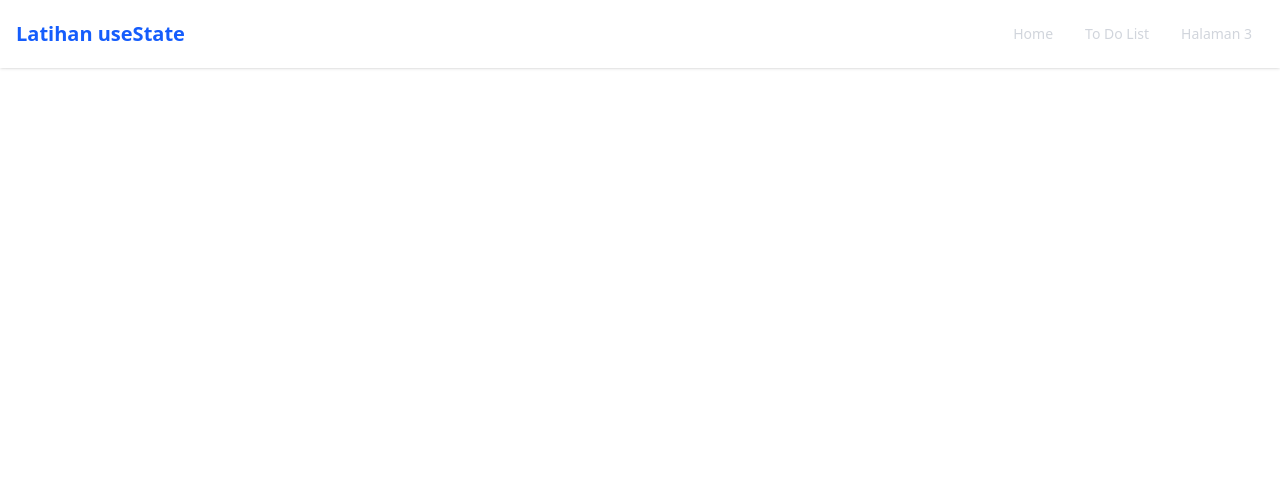
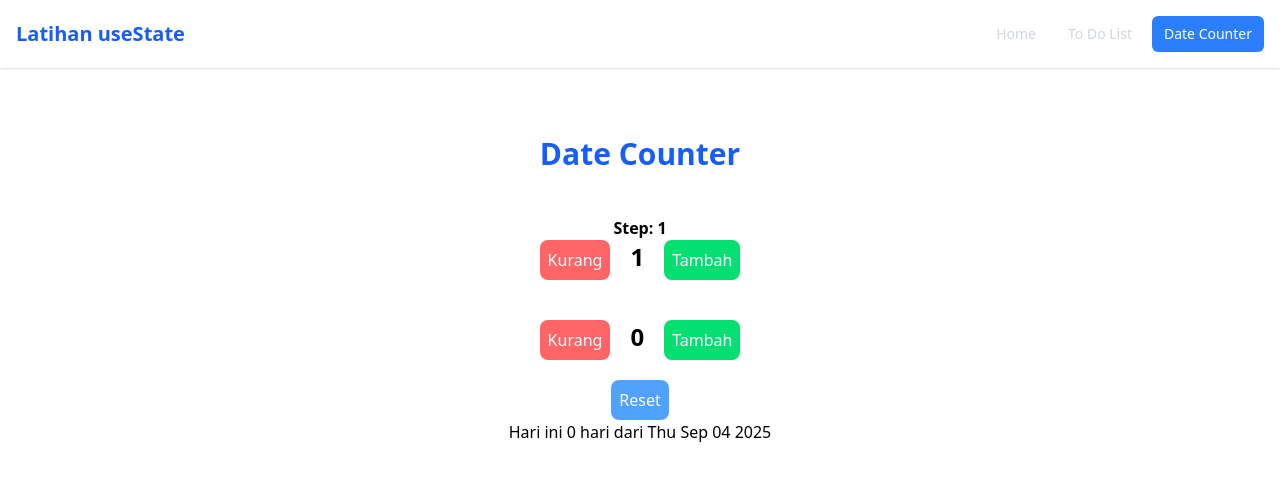
Before and after one commit to RezaPahlevi1/my-usestate-practice, a React (Vite) app: page /datecounter in a window 1280 px wide. Shown: the top 480 px of the page. Built offline with nearby package versions, Linux system fonts and the light colour scheme.

Commit message:
feat: add date counter

```diff
--- a/src/App.jsx
+++ b/src/App.jsx
@@ -3,6 +3,7 @@ import { Routes, Route } from "react-router-dom";
 import Home from "./pages/Home";
 import NavBar from "./components/navbar";
 import ToDoList from "./pages/ToDoList";
+import DateCounter from "./pages/DateCounter";
 
 function App() {
   return (
@@ -13,6 +14,7 @@ function App() {
           <Routes>
             <Route path="/" element={<Home />} />
             <Route path="/todolist" element={<ToDoList />} />
+            <Route path="/datecounter" element={<DateCounter />} />
           </Routes>
         </main>
       </div>
--- a/src/components/Navbar.jsx
+++ b/src/components/Navbar.jsx
@@ -19,8 +19,8 @@ function Navbar() {
           <NavLink to="/todolist" className={linkClass}>
             To Do List
           </NavLink>
-          <NavLink to="/halaman3" className={linkClass}>
-            Halaman 3
+          <NavLink to="/datecounter" className={linkClass}>
+            Date Counter
           </NavLink>
         </nav>
       </div>
--- /dev/null
+++ b/src/pages/DateCounter.jsx
@@ -0,0 +1,70 @@
+import React from "react";
+import { useState } from "react";
+
+function DateCounter() {
+  const [count, setCount] = useState(0);
+  const [step, setStep] = useState(1);
+
+  function handleAdd() {
+    setCount(count + step);
+  }
+  function handleMinus() {
+    setCount(count - step);
+  }
+  function handleStepAdd() {
+    setStep(step + 1);
+  }
+  function handleStepMinus() {
+    setStep(step - 1);
+  }
+
+  const date = new Date();
+  date.setDate(date.getDate() + count);
+  return (
+    <div className="w-full flex flex-col items-center justify-start min-h-scree py-10 ">
+      <h1 className="text-3xl font-bold text-blue-600 mb-6">Date Counter</h1>
+      <div className="p-5">
+        <p className="font-semibold">Step: {step}</p>
+        <button
+          className="bg-red-400 p-2 rounded-lg text-white mr-5 cursor-pointer"
+          onClick={handleStepMinus}
+        >
+          Kurang
+        </button>
+        <span className="text-2xl font-bold">{step}</span>
+        <button
+          className="bg-green-400 p-2 rounded-lg text-white ml-5 cursor-pointer"
+          onClick={handleStepAdd}
+        >
+          Tambah
+        </button>
+      </div>
+      <div className="p-5">
+        <button
+          className="bg-red-400 p-2 rounded-lg text-white mr-5 cursor-pointer"
+          onClick={handleMinus}
+        >
+          Kurang
+        </button>
+        <span className="text-2xl font-bold">{count}</span>
+        <button
+          className="bg-green-400 p-2 rounded-lg text-white ml-5 cursor-pointer"
+          onClick={handleAdd}
+        >
+          Tambah
+        </button>
+      </div>
+      <button
+        className="bg-blue-400 p-2 rounded-lg text-white cursor-pointer"
+        onClick={() => setCount(0)}
+      >
+        Reset
+      </button>
+      <span>
+        Hari ini {count} hari dari {date.toDateString()}
+      </span>
+    </div>
+  );
+}
+
+export default DateCounter;
--- a/src/pages/Home.jsx
+++ b/src/pages/Home.jsx
@@ -4,12 +4,16 @@ import { useState } from "react";
 function Home() {
   const [count, setCount] = useState(0);
   const [like, setLike] = useState(false);
+  const [text, setText] = useState(false);
   //test change
   function handleLike() {
     setLike(!like);
   }
   function handleClick() {
     setCount(count + 1);
+    if (count >= 100) {
+      setText(true);
+    }
   }
 
   return (
@@ -25,6 +29,11 @@ function Home() {
           Jumlah klik {count}. Angka ini adalah:{" "}
           {count % 2 == 0 ? "Genap" : "Ganjil"}
         </p>
+        <div>
+          {text
+            ? "Selamat anda telah membuang waktu anda dengan melakukan hal tidak berguna seperti melihat apakah 100 itu adalah angka ganjil atau genap"
+            : ""}
+        </div>
         <div className="flex flex-row gap-5 justify-center items-center mt-10">
           <button
             onClick={handleLike}
--- a/src/pages/ToDoList.jsx
+++ b/src/pages/ToDoList.jsx
@@ -5,6 +5,7 @@ function ToDoList() {
   const [list, setList] = useState([]);
   const [input, setInput] = useState("");
   const [showModal, setShowModal] = useState(false);
+
   function handlerDelete(index) {
     const newList = list.filter((item, i) => i !== index);
     setList(newList);
@@ -45,6 +46,7 @@ function ToDoList() {
           </h2>
           <div className="flex flex-col gap-3">
             {list.map((item, index) => (
+              <>
                 <div
                   key={index}
                   className="flex justify-between items-center bg-gray-50 rounded-lg px-4 py-2 shadow-sm"
@@ -57,7 +59,13 @@ function ToDoList() {
                     Delete
                   </button>
                 </div>
+              </>
             ))}
+            <div className="">
+              <p className="text-sm font-medium opacity-50">
+                Jumlah List: {list.length}
+              </p>
+            </div>
             {list.length === 0 && (
               <p className="text-gray-500 italic text-sm">Belum ada item...</p>
             )}
```
Lines whose indentation alone changed are shown as unchanged.
